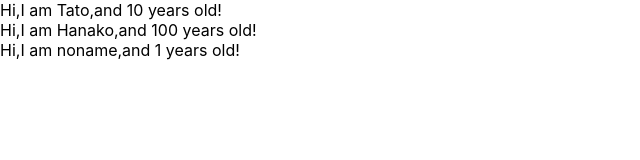
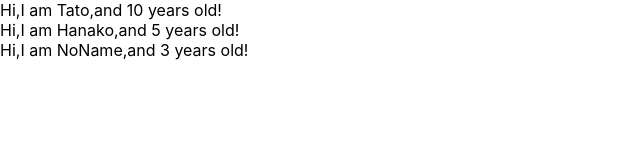
Before and after one commit to yasuyasu-w/udemy-react-redux-crud-application, a React (Create React App) app: page / in a window 1280 px wide. Shown: the top 160 px of the page, without its empty margins (0-640 px from the left). Built offline with nearby package versions, Linux system fonts and the light colour scheme.

Commit message:
Learn prop-types

```diff
--- a/src/App.js
+++ b/src/App.js
@@ -1,10 +1,11 @@
 import React from 'react';
+import PropTypes from 'prop-types';
 
 const App=()=>{
   const profiles=[
     {name:"Tato",age:10},
-    {name:"Hanako",age:100},
-    {name:"noname"}
+    {name:"Hanako",age:5},
+    {name:"NoName",age:3}
   ]
 
   return(
@@ -22,8 +23,9 @@
 return <div>Hi,I am {props.name},and {props.age} years old!</div>
 }
 
-User.defaultProps={
-  age:1
+User.propTypes={
+  name:PropTypes.string,
+  age:PropTypes.number.isRequired
 }
 
 export default App;
```
